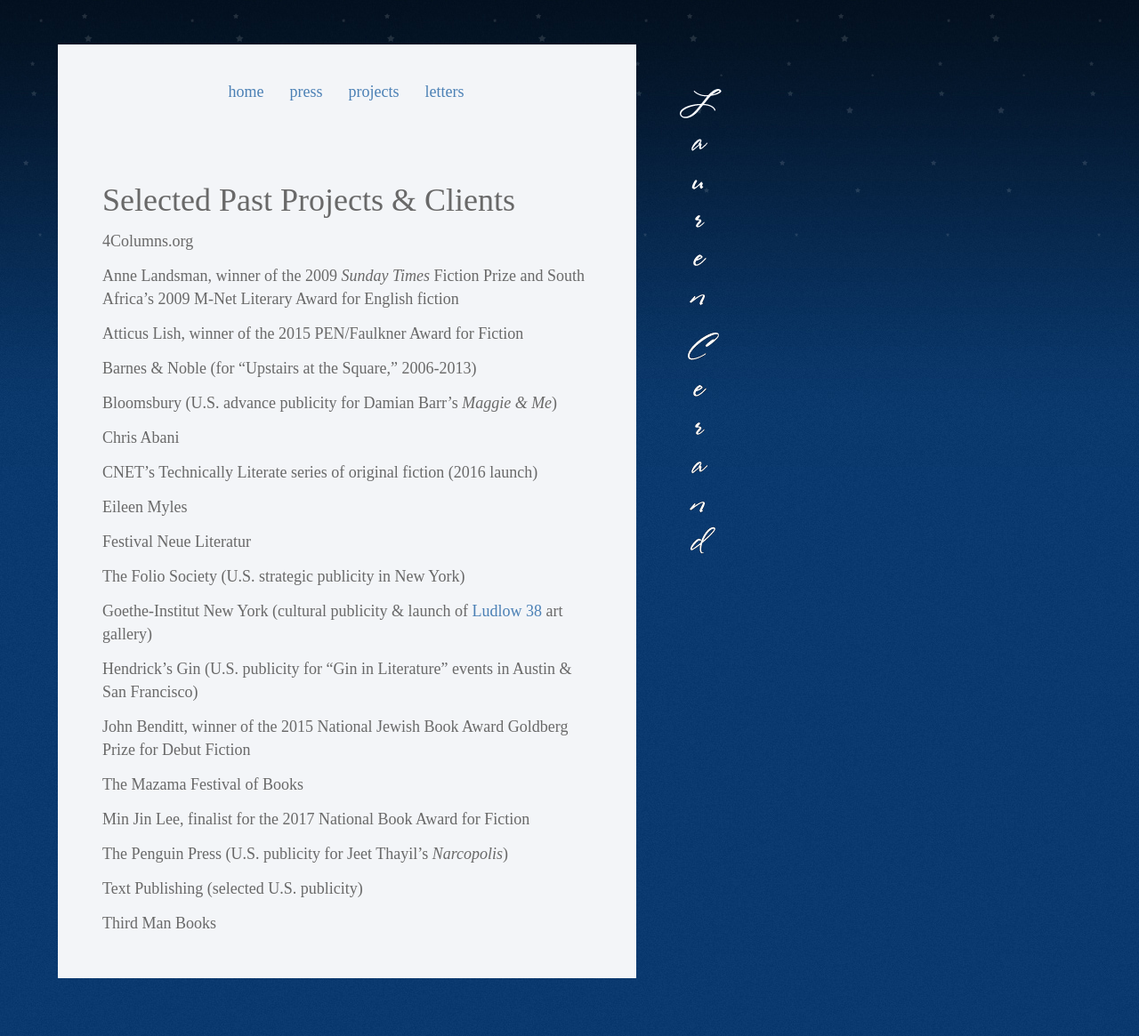
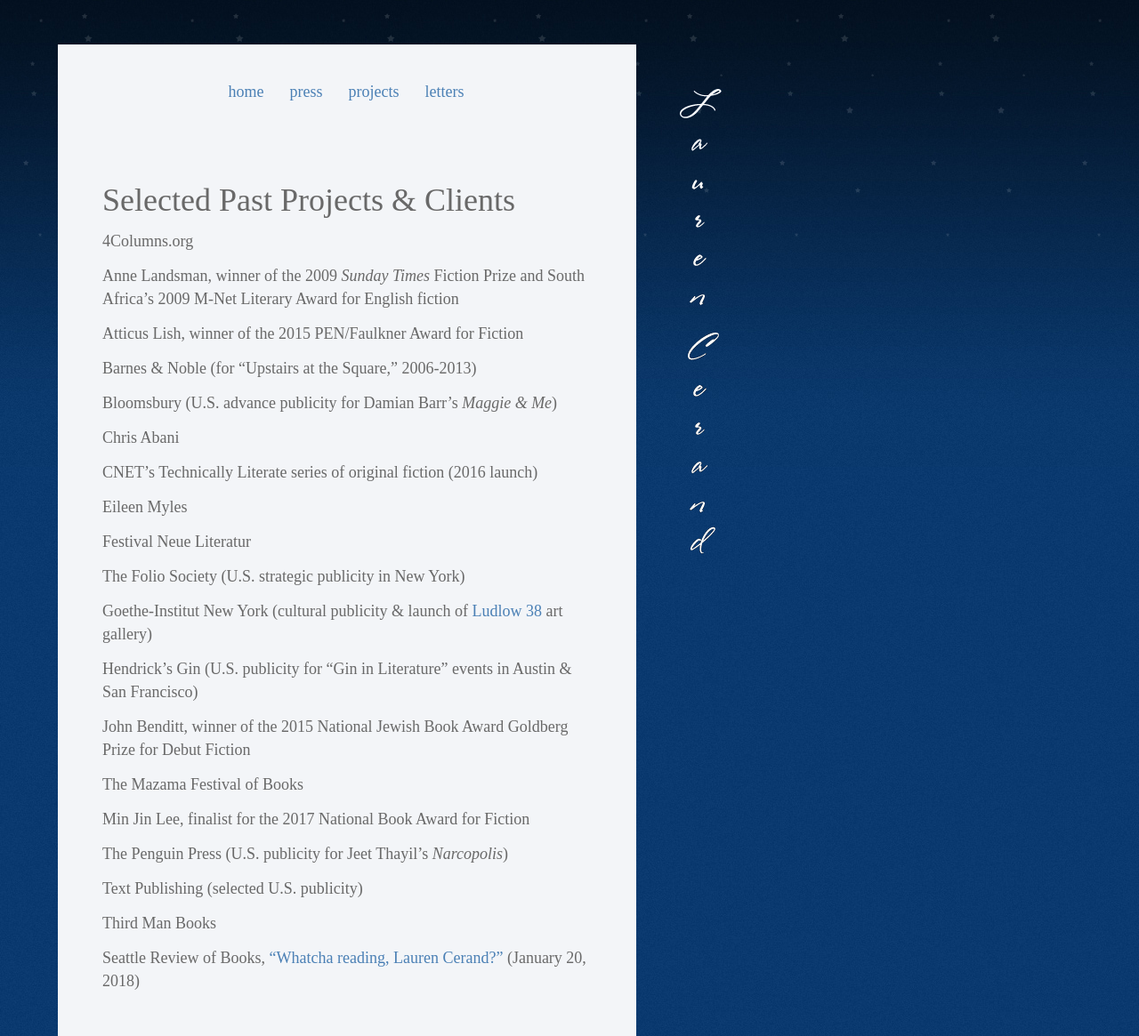
Before and after one commit to sonnetmedia/laurencerand.com, a Jekyll site: the page built from _pages/projects.md, in a window 1280 px wide. Shown: the whole page at 89% size. Built offline with Jekyll 4.4.1, drawn with Linux system fonts in a browser that asks for light colours; before the commit the page ends 1100 px from its top, so only the background shows below that.

Commit message:
Updated '_pages/projects.md' via CloudCannon

```diff
--- a/_pages/projects.md
+++ b/_pages/projects.md
@@ -39,3 +39,5 @@
 Text Publishing (selected U.S. publicity)
 
 Third Man Books
+
+Seattle Review of Books, ["Whatcha reading, Lauren Cerand?"](http://www.seattlereviewofbooks.com/notes/2018/01/20/whatcha-reading-lauren-cerand/) (January 20, 2018)
```
